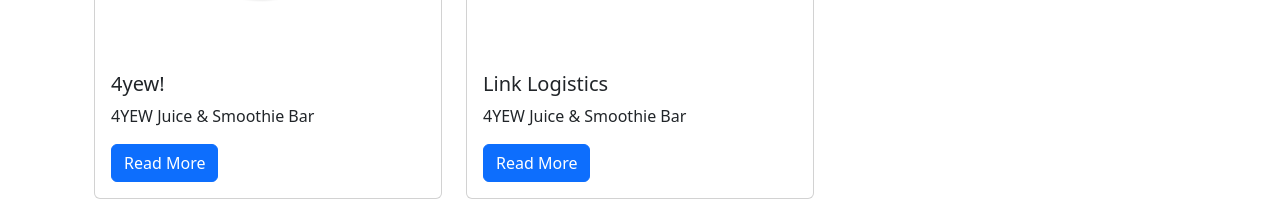
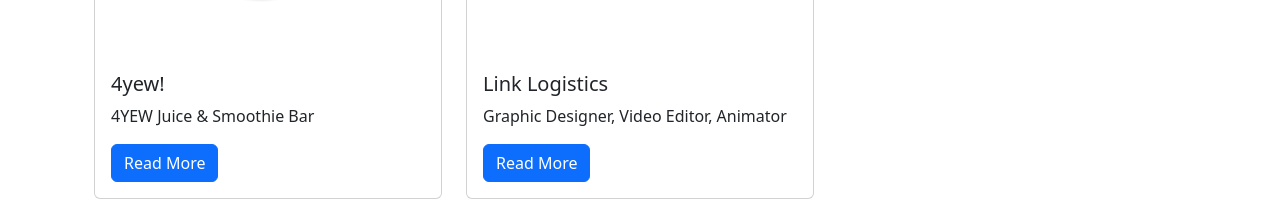
Before and after one commit to hchoi6613/hchoi6613.github.io, a Jekyll site: the page built from index.markdown, in a window 1280 px wide. Shown: the part 726-946 px from the top of the page. Built offline with Jekyll 4.4.1, drawn with Linux system fonts in a browser that asks for light colours.

Commit message:
Update README and subheader

```diff
--- a/_layouts/home.html
+++ b/_layouts/home.html
@@ -19,7 +19,7 @@
                 <img src="{{ site.baseurl }}{{ post.cover_image }}" class="card-img-top" alt="{{ post.title }}">
                 <div class="card-body">
                     <h5 class="card-title">{{ post.title }}</h5>
-                    <p class="card-text">{{ post.excerpt | strip_html | truncate: 100 }}</p>
+                    <p class="card-text">{{ post.sub_header | strip_html | truncate: 100 }}</p>
                     <a href="{{ site.baseurl }}{{ post.url }}" class="btn btn-primary">Read More</a>
                 </div>
             </div>
--- a/_posts/2024-09-20-link.md
+++ b/_posts/2024-09-20-link.md
@@ -1,10 +1,11 @@
 ---
 layout: post
 title:  "Link Logistics"
+sub_header: Graphic Designer, Video Editor, Animator
 cover_image: /assets/covers/link.png
 ---
 
-# 4YEW Juice & Smoothie Bar
+# Link Logistics Visual Designer
 
 - Tools: Adobe CC, PPTX
 - Role: Graphic Design intern → Junior Graphic Designer
--- a/_posts/2024-09-22-4yew.md
+++ b/_posts/2024-09-22-4yew.md
@@ -1,6 +1,7 @@
 ---
 layout: post
 title:  "4yew!"
+sub_header: 4YEW Juice & Smoothie Bar
 cover_image: /assets/covers/4yew.png
 ---
 
```
Also changed, not shown: README.md.
